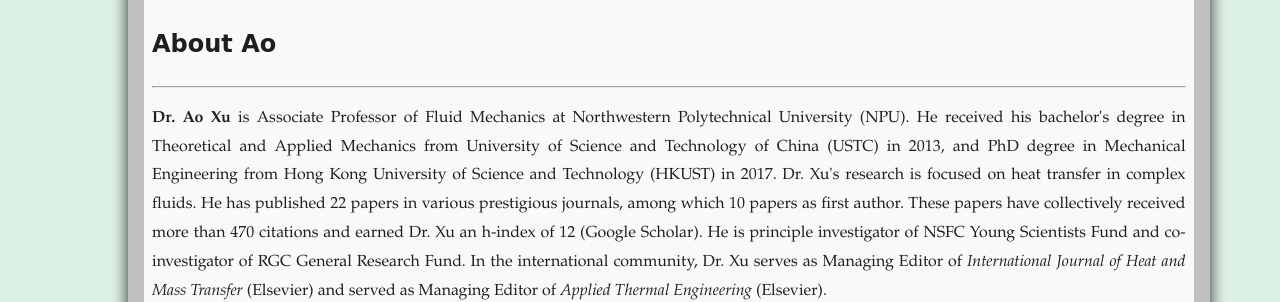
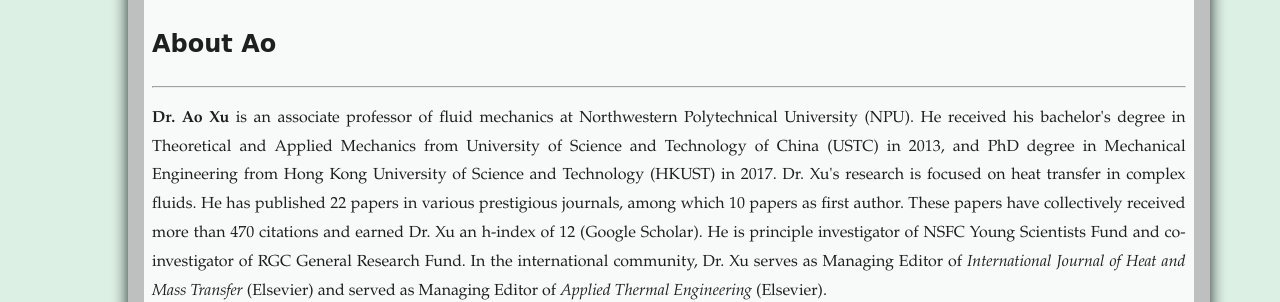
Before and after one commit to xuaoxiqi/xuaoxiqi.github.io, a Jekyll site: the page built from about.html, in a window 1280 px wide and 1224 px high. Shown: the part 178-480 px from the top of the window. Built offline with Jekyll 4.4.1, drawn with Linux system fonts in a browser that asks for light colours; some web fonts are replaced.

Commit message:
minor edit

```diff
--- a/about.html
+++ b/about.html
@@ -15,7 +15,7 @@ title: About
 	<h2>About Ao</h2>
 	<hr/>
 
-<p style="text-align:justify;font-family:Palatino Linotype" ><strong>Dr. Ao Xu</strong> is Associate Professor of Fluid Mechanics at Northwestern Polytechnical University (NPU).
+<p style="text-align:justify;font-family:Palatino Linotype" ><strong>Dr. Ao Xu</strong> is an associate professor of fluid mechanics at Northwestern Polytechnical University (NPU).
 He received his bachelor's degree in Theoretical and Applied Mechanics from University of Science and Technology of China (USTC) in 2013,
 and PhD degree in Mechanical Engineering from Hong Kong University of Science and Technology (HKUST) in 2017.
 Dr. Xu's research is focused on heat transfer in complex fluids.
```
